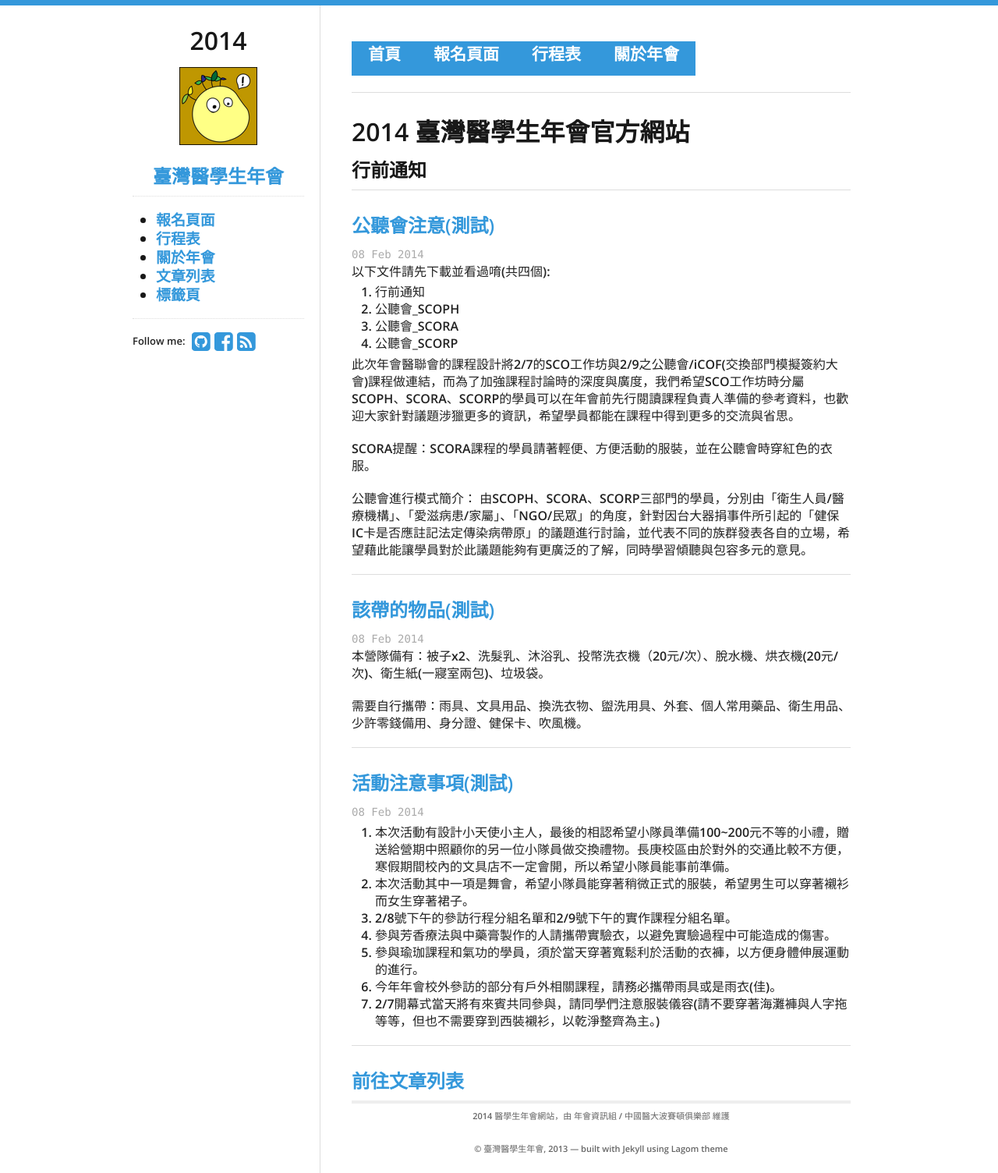
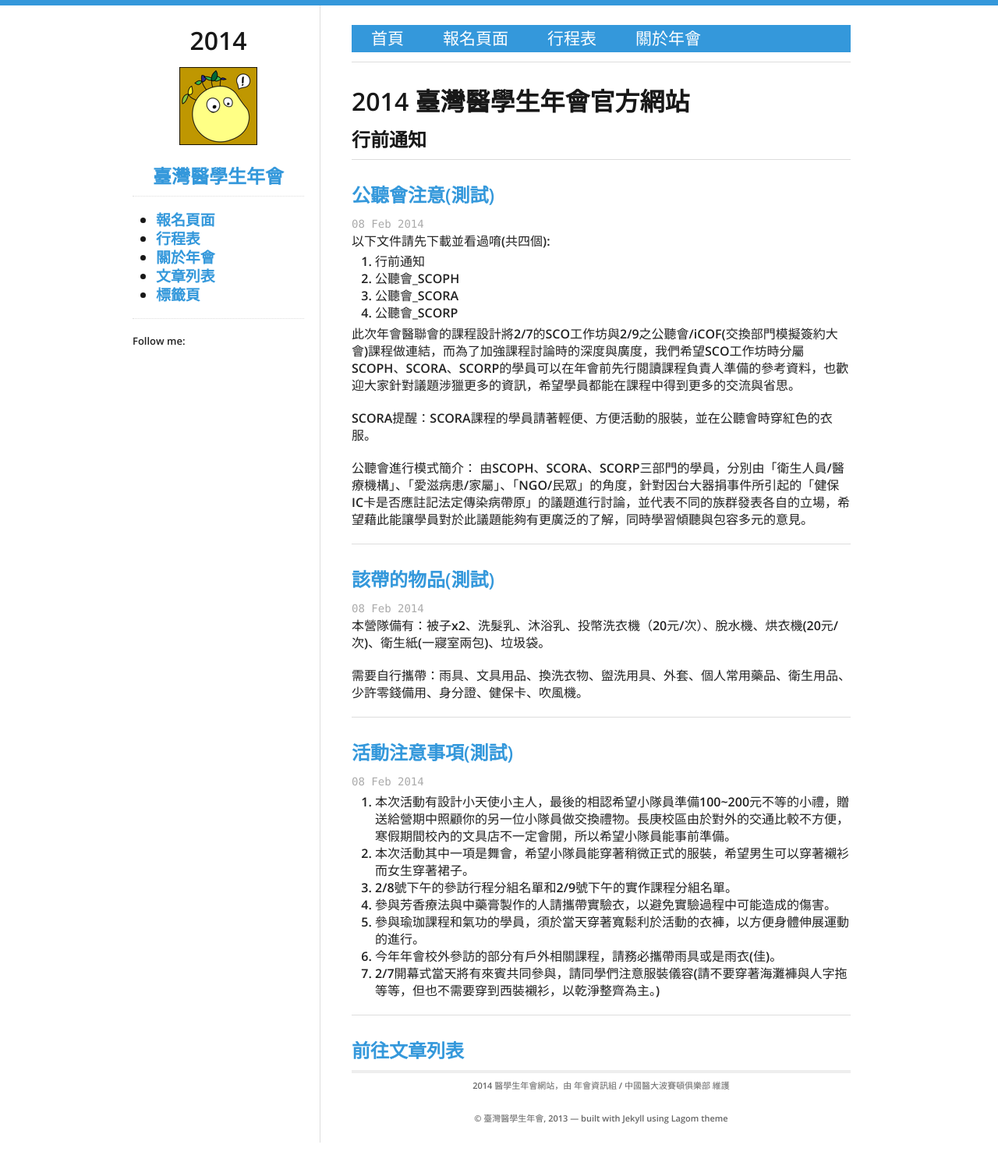
Before and after one commit to fmstw/fmstw.github.io, a Jekyll site: the page built from index.html, in a window 1280 px wide. Shown: the whole page at 78% size. Built offline with Jekyll 4.4.1, drawn with Linux system fonts in a browser that asks for light colours; nearby versions of some CDN libraries; after the commit the page ends 1465 px from its top, so only the background shows below that.

Commit message:
new dropdown menu

```diff
--- a/_layouts/default.html
+++ b/_layouts/default.html
@@ -14,9 +14,12 @@
   <link rel="shortcut icon" href="/favicon.png">
   <link rel="alternate" type="application/rss+xml" title="{{ site.theme.name }}" href="{{site.url}}/atom.xml" />
   <link rel="stylesheet" href="/assets/css/all.css">
-  <link href="/assets/css/coolMenu.css" rel="stylesheet" type="text/css" media="screen"/>
+
+  <link rel='stylesheet' type='text/css' href='/assets/css/styles.css' />
+  <script src='http://ajax.googleapis.com/ajax/libs/jquery/1.10.2/jquery.min.js'></script>
+<!--  <link href="/assets/css/coolMenu.css" rel="stylesheet" type="text/css" media="screen"/>
   <link rel="stylesheet" href="//netdna.bootstrapcdn.com/font-awesome/4.0.1/css/font-awesome.min.css">
-  <script type="text/javascript" src="/assets/js/modernizr-1.6.min.js"></script>
+  <script type="text/javascript" src="/assets/js/modernizr-1.6.min.js"></script>-->
 </head>
 <body>
   <div class="container">
@@ -27,19 +30,20 @@
     <div class="eleven columns content">
 
       <h4>
-      <ul id="coolMenu">
-	<li><a href="/index.html">首頁</a></li>
-        <li><a href="/register.html">報名頁面</a></li>
-	<li><a href="/schedule.html">行程表</a></li>
-	<li>
-	  <a href="/about.html">關於年會</a>
+	<div id='cssmenu'>
 	  <ul>
-	    <li><a href="#">活動地點</a></li>
-	    <li><a href="#">關於2014年會</a></li>
-	    <li><a href="#">關於臺灣醫學生聯盟</a></li>
+	    <li class='active'><a href='/index.html'><span>首頁</span></a></li>
+	    <li class='active'><a href='/register.html'><span>報名頁面</span></a></li>
+	    <li class='active'><a href='/schedule.html'><span>行程表</span></a></li>
+            <li class='has-sub'><a href='/about.html'><span>關於年會</span></a>
+	      <ul>
+		<li><a href='#'><span>2014年會介紹</span></a></li>
+		<li><a href='#'><span>活動地點</span></a></li>
+		<li class='last'><a href='#'><span>執行團隊</span></a></li>
+	      </ul>
+	    </li>
 	  </ul>
-	</li>
-      </ul>
+	</div>
       </h4>
       <!--<h4>
 	<a href="/index.html">首頁&nbsp;</a>
@@ -55,7 +59,7 @@
       </div>
     </div>
   </div>
-<script type="text/javascript" src="http://ajax.googleapis.com/ajax/libs/jquery/1.6.1/jquery.min.js"></script>
-<script type="text/javascript" src="/assets/js/scripts.js"></script>
+<!-- <script type="text/javascript" src="http://ajax.googleapis.com/ajax/libs/jquery/1.6.1/jquery.min.js"></script>
+<script type="text/javascript" src="/assets/js/scripts.js"></script> -->
 </body>
 </html>
--- /dev/null
+++ b/assets/css/styles.css
@@ -0,0 +1,90 @@
+#cssmenu {
+  border: none;
+  border: 0px;
+  margin: 0px;
+  padding: 0px;
+  # font: 67.5% 'Lucida Sans Unicode', 'Bitstream Vera Sans', 'Trebuchet Unicode MS', 'Lucida Grande', Verdana, Helvetica, sans-serif;
+  # font-size: 14px;
+  font-weight: bold;
+  width: auto;
+}
+#cssmenu ul {
+  background: #3498db;
+  height: 35px;
+  list-style: none;
+  margin: 0;
+  padding: 0;
+}
+#cssmenu li {
+  float: left;
+  padding: 0px;
+}
+#cssmenu li a {
+  background: #3498db ;
+  display: block;
+  font-weight: normal;
+  line-height: 35px;
+  margin: 0px;
+  padding: 0px 25px;
+  text-align: center;
+  text-decoration: none;
+}
+#cssmenu > ul > li > a {
+  color: #ffffff;
+}
+#cssmenu ul ul a {
+  color: #000000;
+}
+#cssmenu li > a:hover,
+#cssmenu ul li:hover > a {
+  background: #eeeeee ;
+  color: #000000; # font of menu
+  text-decoration: none;
+}
+#cssmenu li ul {
+  # background: #eeeeee;
+  display: none;
+  height: auto;
+  padding: 0px;
+  margin: 0px;
+  border: 0px;
+  position: absolute;
+  width: 225px;
+  z-index: 800;
+  /*top:1em;
+	/*left:0;*/
+
+}
+#cssmenu li:hover ul {
+  display: block;
+}
+#cssmenu li li {
+  background: #eeeeee ;
+  display: block;
+  float: none;
+  margin: 0px;
+  padding: 0px;
+  width: 225px;
+}
+#cssmenu li:hover li a {
+  background: #eeeeee;
+}
+#cssmenu li ul a {
+  display: block;
+  height: 35px;
+  # font-size: 12px;
+  font-style: normal;
+  margin: 0px;
+  padding: 0px 10px 0px 15px;
+  text-align: left;
+}
+#cssmenu li ul a:hover,
+#cssmenu li ul li:hover > a {
+  background: #3498db;
+  border: 0px;
+  color: #ffffff;
+  text-decoration: none;
+}
+#cssmenu p {
+  clear: left;
+}
```
Also changed, not shown: assets/css/images/hover.png (added), assets/css/images/hover_sub.png (added), assets/css/images/seperator.gif (added), assets/css/images/sub_sep.gif (added).
